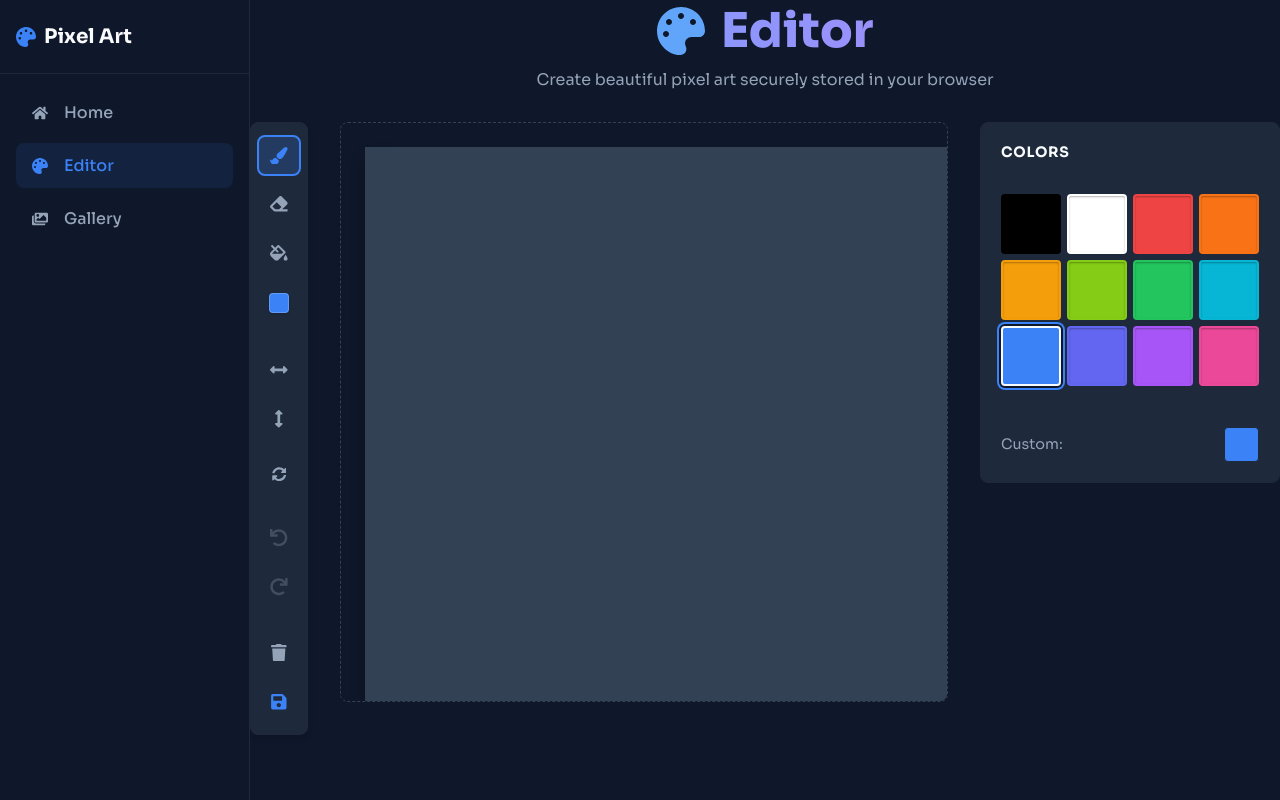
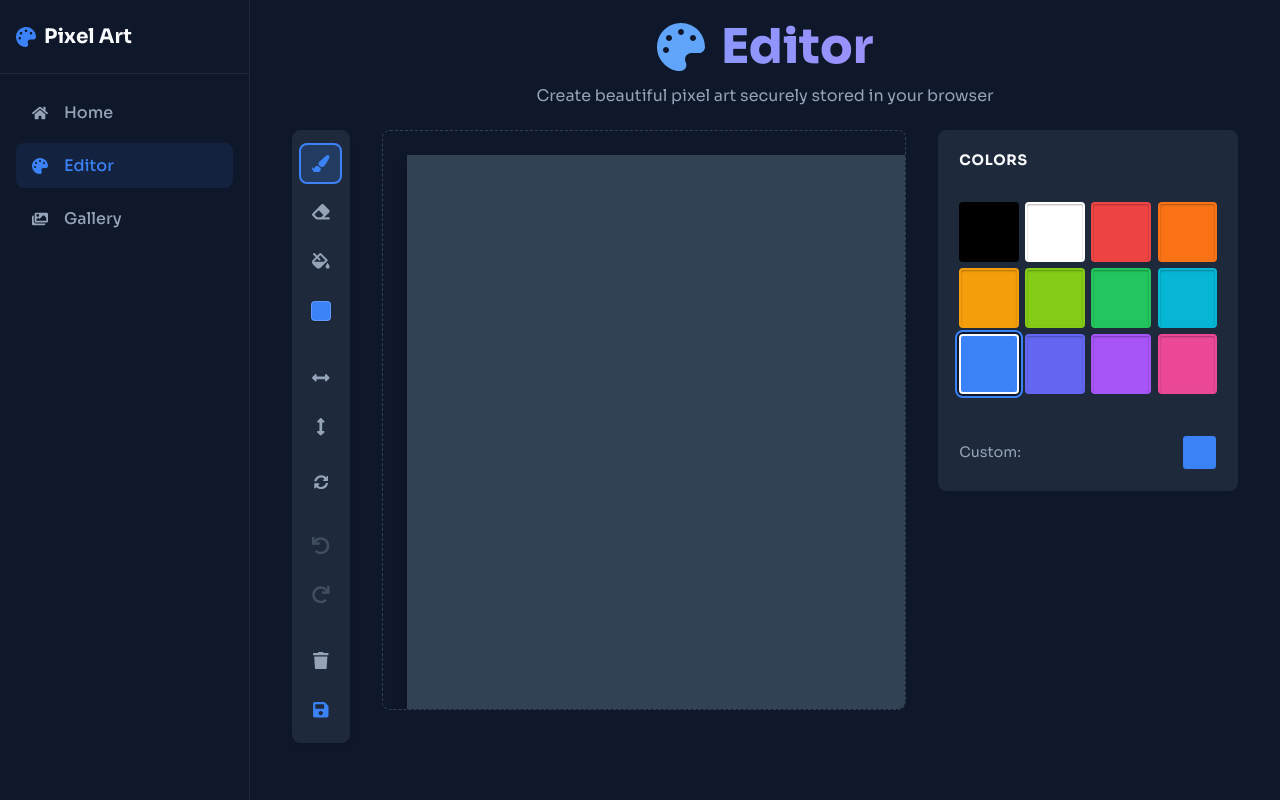
Before and after one commit to Samriddhicollege/BCA-2024-3rd-React-PixelArt, a React (Vite) app: page /editor in a window 1280 px wide. Built offline with nearby package versions, Linux system fonts and the light colour scheme.

Commit message:
style: Update editor page container styles and grid resize logic

```diff
--- a/src/pages/EditorPage.css
+++ b/src/pages/EditorPage.css
@@ -1,10 +1,11 @@
 .editor-page-container {
   display: flex;
   flex-direction: column;
-  gap: 2rem;
-  max-width: 1400px;
+  gap: 1.5rem;
+  max-width: 1800px;
   margin: 0 auto;
-  width: 100%;
+  width: 95%;
+  padding: 1rem;
   box-sizing: border-box;
 }
 
@@ -25,7 +26,8 @@
   }
 
   .editor-page-container header {
-    display: none !important; /* Hide header to save vertical space */
+    display: none !important;
+    /* Hide header to save vertical space */
   }
 
   .editor-main-content {
@@ -54,7 +56,8 @@
   }
 
   .sidebar-palette-container {
-    display: none !important; /* Always hide sidebar palette in landscape mobile */
+    display: none !important;
+    /* Always hide sidebar palette in landscape mobile */
   }
 }
 
@@ -67,7 +70,8 @@
     width: auto !important;
     height: auto !important;
     max-height: 100vh !important;
-    overflow: visible !important; /* Fix for tooltip clipping */
+    overflow: visible !important;
+    /* Fix for tooltip clipping */
     border-radius: 4px !important;
   }
 
@@ -84,7 +88,8 @@
   }
 
   .tool-btn {
-    padding: 0.3rem !important; /* Much smaller */
+    padding: 0.3rem !important;
+    /* Much smaller */
     font-size: 0.9rem !important;
     border-width: 1px !important;
     width: 32px !important;
--- a/src/pages/EditorPage.jsx
+++ b/src/pages/EditorPage.jsx
@@ -328,7 +328,6 @@ const EditorPage = () => {
 
       setSavedArts(prev => prev.map(art => art.id === currentId ? { ...art, ...updatedArt } : art));
       setHasUnsavedChanges(false);
-      toast.success(`Artwork "${currentTitle}" saved!`);
     } else {
       setIsModalOpen(true);
     }
@@ -404,6 +403,7 @@ const EditorPage = () => {
             onHeightChange={(v) => handleDimensionChange(width, v)}
             color={color}
             onColorChange={setColor}
+            onResetDimensions={() => handleDimensionChange(16, 16)}
           />
         </aside>
 
@@ -413,6 +413,8 @@ const EditorPage = () => {
               grid={grid}
               onCellUpdate={handleCellUpdate}
               onStrokeEnd={handleStrokeEnd}
+              activeTool={activeTool}
+              eraserSize={eraserSize}
             />
           </div>
         </section>
```
